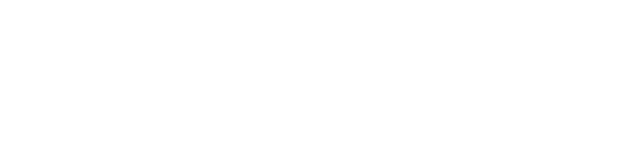
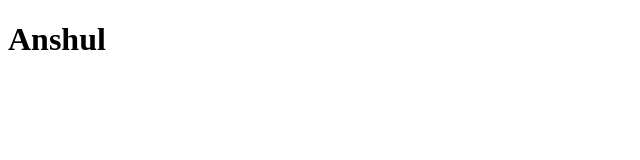
Before and after one commit to Anshul-jangid/React-Projects, a plain HTML site: page index.html in a window 1280 px wide. Shown: the whole page, without its empty margins (0-640 px from the left). Drawn offline with Linux system fonts and the light colour scheme.

Commit message:
All files are updated

```diff
--- a/index.html
+++ b/index.html
@@ -7,6 +7,6 @@
     <title>Document</title>
 </head>
 <body>
-
+    <h1>Anshul</h1>
 </body>
 </html>
```
